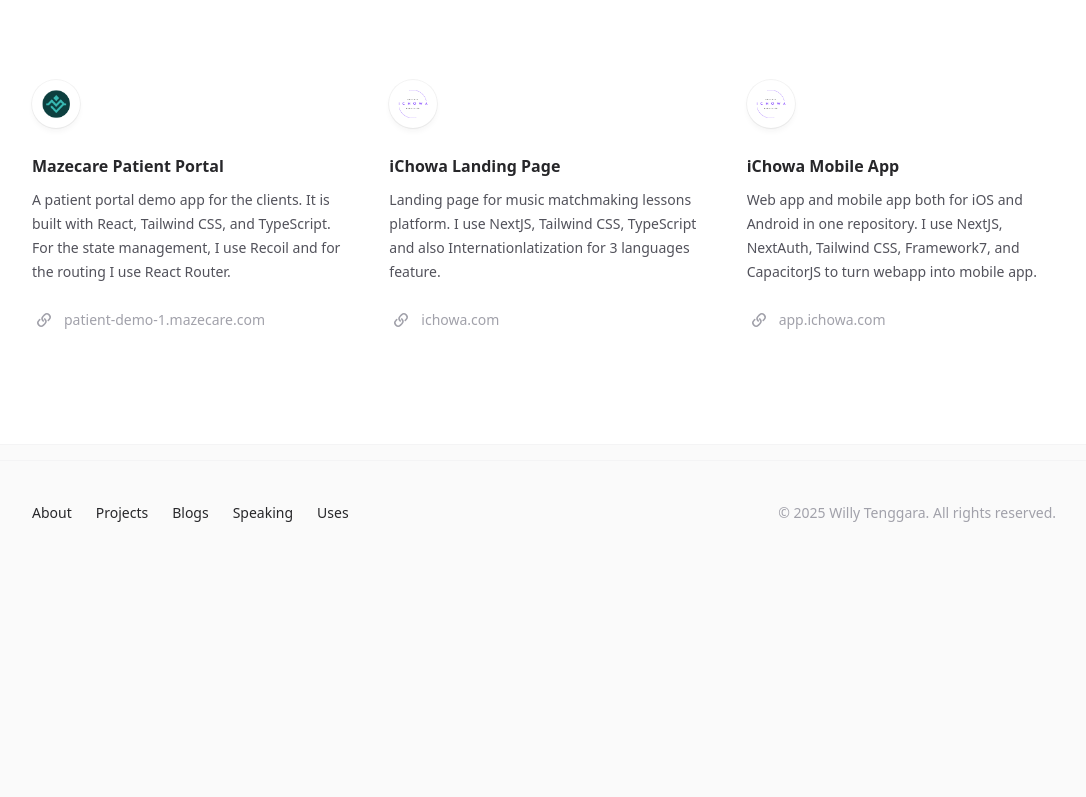
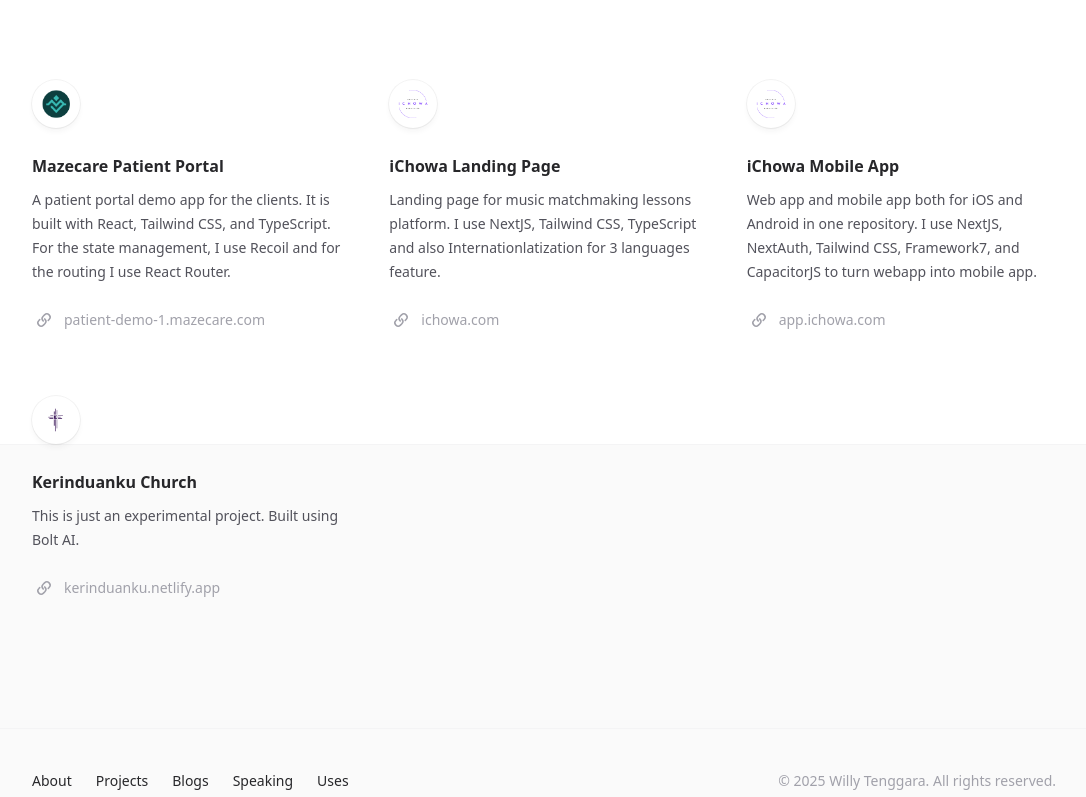
Before and after one commit to willytenggara/willyt.co, a Next.js app: page /projects in a window 1280 px wide. Shown: the part 356-1153 px from the top of the page, without its empty margins (96-1182 px from the left). Before the commit the page ends 945 px from the top, so only its background shows below. Built offline with nearby package versions, Linux system fonts and the light colour scheme; no server answers.

Commit message:
update portfolio

```diff
--- a/src/app/projects/page.tsx
+++ b/src/app/projects/page.tsx
@@ -6,6 +6,7 @@ import { SimpleLayout } from '@/components/SimpleLayout'
 
 import logoIchowa from '@/images/logos/ichowa.png'
 import logoMazecare from '@/images/logos/mazecare.png'
+import logoKerinduanku from '@/images/logos/logo-kc.png'
 
 const projects = [
   {
@@ -31,6 +32,15 @@ const projects = [
       'Web app and mobile app both for iOS and Android in one repository. I use NextJS, NextAuth, Tailwind CSS, Framework7, and CapacitorJS to turn webapp into mobile app.',
     link: { href: 'https://app.ichowa.com/', label: 'app.ichowa.com' },
     logo: logoIchowa,
+  },
+  {
+    name: 'Kerinduanku Church',
+    description: 'This is just an experimental project. Built using Bolt AI.',
+    link: {
+      href: 'https://kerinduanku.netlify.app/',
+      label: 'kerinduanku.netlify.app',
+    },
+    logo: logoKerinduanku,
   },
 ]
 
```
Also changed, not shown: src/images/logos/kerinduanku.png (added), src/images/logos/logo-kc.png (added).
